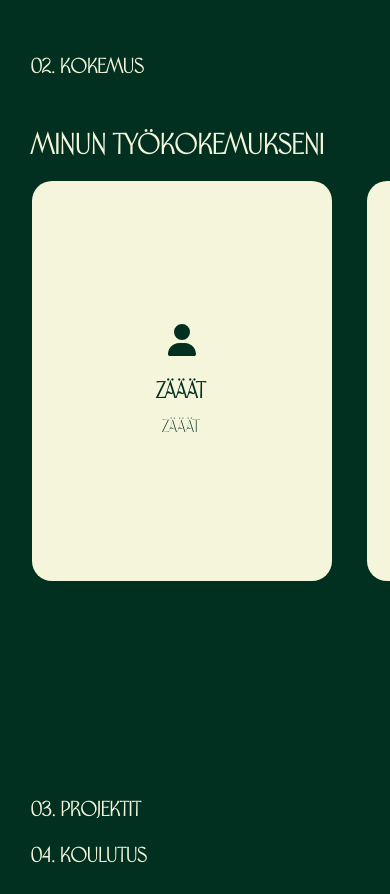
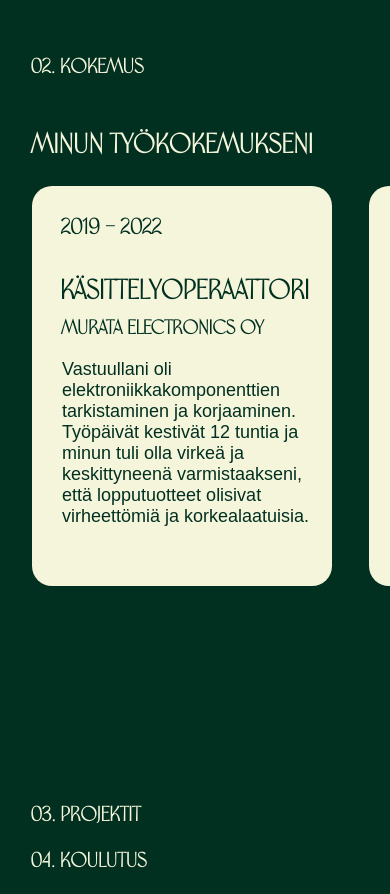
Before and after one commit to Agrinsadon/agrinsadon, a React (Vite) app: page / in a window 390 px wide. Shown: the part 1400-2294 px from the top of the page. Built offline with nearby package versions, Linux system fonts and the light colour scheme.

Commit message:
Added translation and details to the cards

```diff
--- a/index.html
+++ b/index.html
@@ -4,7 +4,7 @@
   <meta charset="UTF-8" />
   <link rel="icon" type="image/svg+xml" href="/vite.svg" />
   <meta name="viewport" content="width=device-width, initial-scale=1.0" />
-  <title>Vite + React</title>
+  <title>Agrin Sadon</title>
   <style>
     @font-face {
       font-family: 'Zen Antique Soft';
@@ -19,6 +19,16 @@
       color: #f5f5dc;
       font-family: 'Zen Antique Soft', sans-serif; /* Apply the custom font */
     }
+
+    p {
+      font-size: 20px;
+    }
+
+    @media (max-width: 992px) {
+      p {
+        font-size: 16px;
+      }
+    }
   </style>
 </head>
 <body>
--- a/src/Components/Navbar.jsx
+++ b/src/Components/Navbar.jsx
@@ -103,7 +103,7 @@ const Navbar = ({ onTranslationsChange }) => {
                         className={activeSection === 'experience' ? 'active' : ''}
                         spy={true}
                         onSetActive={handleSetActive}
-                        offset={screenWidth < 768 ? -100 : -240}
+                        offset={screenWidth < 768 ? -80 : -50}
                     >
                         {translations.experience}
                         <FontAwesomeIcon icon={faClipboardList} className="fa-icon"/>
--- a/src/Pages/Experience.jsx
+++ b/src/Pages/Experience.jsx
@@ -1,35 +1,27 @@
+
 // eslint-disable-next-line no-unused-vars
 import React from 'react';
 import '../Styles/Experience.css';
-import { FontAwesomeIcon } from '@fortawesome/react-fontawesome';
-import { faUser} from '@fortawesome/free-solid-svg-icons';
-
-
-const boxes = [
-    { icon: faUser, header: 'ZÄÄÄT', text: 'ZÄÄÄT' },
-    { icon: faUser, header: 'ZÄÄÄT', text: 'ZÄÄÄT' },
-    { icon: faUser, header: 'ZÄÄÄT', text: 'ZÄÄÄT' },
-    { icon: faUser, header: 'ZÄÄÄT', text: 'ZÄÄÄT' },
-    { icon: faUser, header: 'ZÄÄÄT', text: 'ZÄÄÄT' },
-    { icon: faUser, header: 'ZÄÄÄT', text: 'ZÄÄÄT' },
-    { icon: faUser, header: 'ZÄÄÄT', text: 'ZÄÄÄT' },
-];
 
 // eslint-disable-next-line react/prop-types
 const Experience = ({ translations }) => {
     return (
         <div>
+            {/* eslint-disable-next-line react/prop-types */}
             <h3 className="experience-header">{translations.experienceHeader}</h3>
-            <h1 className="service-header">{translations.experienceTitle}</h1>
-                <div className="container">
-                    {boxes.map((box, index) => (
-                        <div className="box" key={index}>
-                            <FontAwesomeIcon icon={box.icon} size="2x"/>
-                            <h3>{box.header}</h3>
-                            <p>{box.text}</p>
-                        </div>
-                    ))}
-                </div>
+            {/* eslint-disable-next-line react/prop-types */}
+            <h1 className="experience-title">{translations.experienceTitle}</h1>
+            <div className="box-container">
+                {/* eslint-disable-next-line react/prop-types */}
+                {translations.experienceBoxes.map((box, index) => (
+                    <div className="box" key={index}>
+                        <h2>{box.date}</h2>
+                        <h1>{box.title}</h1>
+                        <h3>{box.company}</h3>
+                        <p>{box.text}</p>
+                    </div>
+                ))}
+            </div>
         </div>
     );
 };
--- a/src/Styles/About.css
+++ b/src/Styles/About.css
@@ -13,7 +13,7 @@
     padding: 20px;
     width: auto;
     height: auto;
-    margin: 11rem 10rem;
+    margin: 12rem 10rem;
 }
 
 .image-container {
@@ -46,6 +46,7 @@
 .about-description {
     font-size: 16px;
     font-family: "Playfair Display1", sans-serif;
+    font-weight: lighter;
 }
 
 @media screen and (max-width: 992px) {
--- a/src/Styles/Experience.css
+++ b/src/Styles/Experience.css
@@ -1,16 +1,15 @@
 .experience-header {
     text-align: left;
     margin-left: 2rem;
-    margin-bottom: 7rem;
 }
 
-.service-header {
+.experience-title {
     font-size: 30px;
     margin-left: 3rem;
-    font-family: 'Zen Antique Soft', sans-serif;
+    margin-top: 8.5rem;
 }
 
-.container {
+.box-container {
     margin-top: 2rem;
     margin-bottom: 4rem;
     display: flex;
@@ -33,42 +32,43 @@
     border-radius: 20px;
     display: flex;
     flex-direction: column;
-    align-items: center;
-    justify-content: center;
+    box-sizing: border-box;
 }
 
-.box .icon {
-    margin-bottom: 10px;
+.box h1, .box h2, .box h3, .box p {
+    margin-left: 10px;
+    margin-bottom: 0;
 }
 
-.box h3 {
-    font-size: 1.5em;
-    margin-bottom: 15px;
+.box h1 {
+    font-size: 26px;
 }
 
 .box p {
-    font-size: 1.2em;
-    width: 95%;
-    text-align: center;
-    margin: 0 auto;
+    font-size: 18px;
+    font-weight: lighter;
+    font-family: 'Zen Antique Soft1', sans-serif;
     white-space: normal;
 }
+
 
 @media screen and (max-width: 992px) {
 
     .experience-header {
         text-align: left;
         margin-left: 2rem;
-        margin-bottom: 3rem;
+        margin-bottom: 0;
         margin-top: 6rem;
     }
 
-    .service-header{
-        font-size: 26px;
+    .experience-title{
+        font-size: 25px;
         margin-left: 2rem;
+        margin-top: 3rem;
+        margin-bottom: 1.5rem;
     }
 
-    .container {
+    .box-container {
         display: flex;
         margin-top: 0;
         margin-bottom: 3.5rem;
@@ -78,20 +78,23 @@
         margin-left: 2rem;
         width: 300px;
         height: 400px;
-        margin-right: 3px;
-        padding: 0;
+        margin-right: 5px;
     }
 
-    .box .icon {
-        margin-bottom: 10px;
+    .box h1 {
+        font-size: 25px;
+    }
+
+    .box h2 {
+        font-size: 20px;
+        margin-top: 0.5rem;
+        margin-bottom: 1rem;
     }
 
     .box h3 {
-        font-size: 1.3em;
-        margin-bottom: 10px;
+        margin-top: 0.5rem;
+        font-size: 18px;
+        font-weight: bolder;
     }
 
-    .box p {
-        font-size: 1em;
-    }
 }
--- a/src/Styles/Home.css
+++ b/src/Styles/Home.css
@@ -1,7 +1,7 @@
 .home-intro {
     height: auto;
     width: auto;
-    margin: 21rem auto;
+    margin: 21.5rem auto;
     justify-content: center;
     text-align: center;
 }
--- a/src/Translation/ENG.json
+++ b/src/Translation/ENG.json
@@ -6,9 +6,41 @@
     "title": "Software Engineer Student",
     "aboutHeader": "01. About Me",
     "aboutTitle": "Hello, I'm Agrin!",
-    "aboutDescription": "I am a dedicated student aspiring to build a career as a software engineering professional. I am eager to take on challenging tasks and seek opportunities to develop my skills both in my field and in other areas. I take great pride in my strong work ethic, which is reflected in my commitment to producing high-quality work. I am a calm problem solver by nature and strongly believe that the best solutions arise from collaboration and open communication.",
+    "aboutDescription": "I am a dedicated student aspiring to build a career as a software engineering. I am eager to take on challenging tasks and seek opportunities to develop my skills both in my field and in other areas. I take great pride in my strong work ethic, which is reflected in my commitment to producing high-quality work. I am a calm problem solver by nature and strongly believe that the best solutions arise from collaboration and open communication.",
     "experienceHeader": "02. Experience",
     "experienceTitle": "My Work Experience",
+    "experienceBoxes": [
+        {
+            "date": "2019 - 2022",
+            "title": "Processing Operator",
+            "company": "Murata Electronics Oy",
+            "text": "I was responsible for inspecting and repairing electronic components. Workdays lasted 12 hours and I needed to stay alert and focused to ensure that the final products were flawless and of high quality."
+        },
+        {
+            "date": "2021 - 2022",
+            "title": "Assistant ( PCR )",
+            "company": "Terveystalo",
+            "text": "As a COVID-19 testing assistant, I conducted daily tests for 100-200 people. I was responsible for sample handling, participating in the entire testing process, and supporting public health initiatives."
+        },
+        {
+            "date": "2021 - 2022",
+            "title": "Receptionist",
+            "company": "Espoon Kaupunki",
+            "text": "I assisted approximately 200-400 people daily in performing COVID-19 vaccinations. My duties included assisting customers, ensuring their well-being, and making sure they felt comfortable and safe."
+        },
+        {
+            "date": "2019",
+            "title": "Warehouse Worker",
+            "company": "Kesko Oyj",
+            "text": "My duties included picking frozen goods according to customer orders, ensuring accuracy and timely delivery. I also maintained order in the department and correctly placed products in the warehouse."
+        },
+        {
+            "date": "2018",
+            "title": "Mailing and Enveloping",
+            "company": "PostNord Oy",
+            "text": "My tasks included sorting letters and packages, opening and sealing envelopes, and preparing mail for shipment."
+        }
+    ],
     "projectHeader": "03. Projects",
     "educationHeader": "04. Education"
 }
--- a/src/Translation/FIN.json
+++ b/src/Translation/FIN.json
@@ -9,6 +9,38 @@
     "aboutDescription": "Olen omistautunut opiskelija, joka tavoittelee uraa ohjelmistotuotannon insinöörinä. Olen valmis ottamaan vastaan haastavia tehtäviä ja etsimään mahdollisuuksia kehittää taitojani sekä omalla alallani että muilla aloilla. Olen erityisen ylpeä vahvasta työetiikastani, joka näkyy sitoutumisessani laadukkaan työn tuottamiseen. Olen luonteeltani rauhallinen ongelmanratkaisija ja uskon vahvasti siihen, että parhaat ratkaisut syntyvät yhteistyön ja avoimen viestinnän kautta.",
     "experienceHeader": "02. Kokemus",
     "experienceTitle": "Minun Työkokemukseni",
+    "experienceBoxes": [
+        {
+            "date": "2019 - 2022",
+            "title": "Käsittelyoperaattori",
+            "company": "Murata Electronics Oy",
+            "text": "Vastuullani oli elektroniikkakomponenttien tarkistaminen ja korjaaminen. Työpäivät kestivät 12 tuntia ja minun tuli olla virkeä ja keskittyneenä varmistaakseni, että lopputuotteet olisivat virheettömiä ja korkealaatuisia."
+        },
+        {
+            "date": "2021 - 2022",
+            "title": "Avustaja ( PCR )",
+            "company": "Terveystalo",
+            "text": "Koronavirustestauksen avustajana suoritin päivittäin testejä 100-200 henkilölle. Vastuullani oli näytteiden käsittely, osallistuminen koko testausprosessiin sekä julkisen terveydenhuollon aloitteiden tukeminen."
+        },
+        {
+            "date": "2021 - 2022",
+            "title": "Aulatyöntekijä",
+            "company": "Espoon Kaupunki",
+            "text": "Avustin päivittäin noin 200-400 henkilöä koronarokotusten suorittamisessa. Tehtäviini kuului asiakkaiden avustaminen, huolehtiminen heidän hyvinvoinnistaan ja varmistamaan, että he kokivat olonsa mukavaksi ja turvalliseksi."
+        },
+        {
+            "date": "2019",
+            "title": "Varastotyöntekijä",
+            "company": "Kesko Oyj",
+            "text": "Työtehtäviini kuului asiakastilauksien mukaisten pakasteiden kerääminen kärryihin, varmistaen tarkkuuden ja tilausten täsmällisyyden. Huolehdin myös osaston järjestyksestä ja tuotteiden oikeasta sijoittelusta varastoon."
+        },
+        {
+            "date": "2018",
+            "title": "Postitus ja kuoritus",
+            "company": "PostNord Oy",
+            "text": "Tehtäviini kuului kirjeiden ja pakettien lajittelu, kuorien avaaminen ja sulkeminen sekä postin valmistelu lähetettäväksi."
+        }
+    ],
     "projectHeader": "03. Projektit",
     "educationHeader": "04. Koulutus"
 }
```
